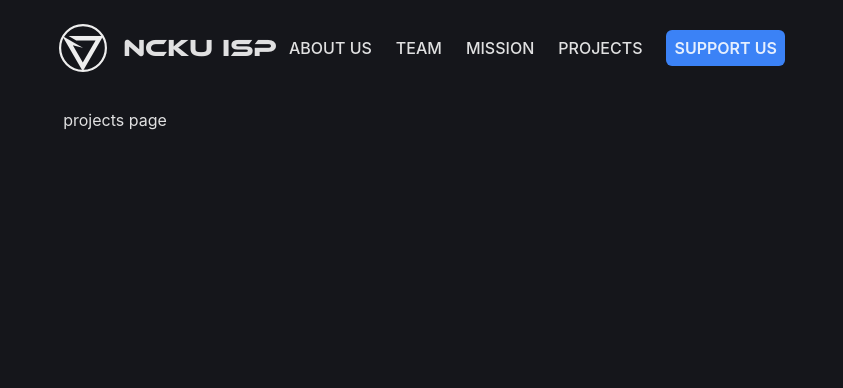
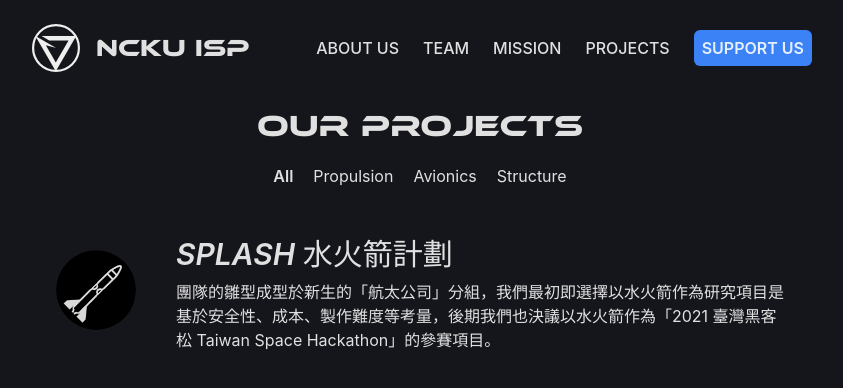
Before and after one commit to wilicw/NCKU-ISP.github.io, a React (Vite) app: page /projects in a window 1280 px wide. Shown: the top 388 px of the page, without its empty margins (220-1063 px from the left). Built offline with nearby package versions, Linux system fonts and the light colour scheme.

Commit message:
feat(projects): add projects list

```diff
--- /dev/null
+++ b/src/pages_data.js
@@ -0,0 +1,72 @@
+import splash_logo from './routers/projects/Splash/splash_logo.png';
+
+const teams = [
+  {
+    name: {
+      zh: '推進',
+      en: 'Propulsion'
+    },
+    description: ''
+  },
+  {
+    name: {
+      zh: '航電',
+      en: 'Avionics'
+    },
+    description: ''
+  },
+  {
+    name: {
+      zh: '結構',
+      en: 'Structure'
+    },
+    description: ''
+  },
+];
+
+const projects_list = [
+  {
+    cover: splash_logo,
+    url: '/projects/splash',
+    name: 'SPLASH 水火箭計劃',
+    description: '團隊的雛型成型於新生的「航太公司」分組，我們最初即選擇以水火箭作為研究項目是基於安全性、成本、製作難度等考量，後期我們也決議以水火箭作為「2021 臺灣黑客松 Taiwan Space Hackathon」的參賽項目。',
+    teams: null
+  },
+  {
+    cover: null,
+    url: '/projects/uno',
+    name: 'UNO 固態發動機',
+    description: '',
+    teams: teams[0]
+  },
+  {
+    cover: null,
+    url: '/projects/thrust_testing',
+    name: '水平推力測試臺',
+    description: '',
+    teams: teams[2]
+  },
+  {
+    cover: null,
+    url: '/projects/isp555',
+    name: 'Avionics ISP555',
+    description: '',
+    teams: teams[1]
+  },
+  {
+    cover: null,
+    url: '/projects/isp8266',
+    name: 'Avionics ISP8266',
+    description: '',
+    teams: teams[1]
+  },
+  {
+    cover: null,
+    url: '/projects/isp32',
+    name: 'Avionics ISP32',
+    description: '',
+    teams: teams[1]
+  },
+];
+
+export { teams, projects_list };
--- a/src/routers/Projects.jsx
+++ b/src/routers/Projects.jsx
@@ -1,7 +1,41 @@
+import { useState } from "react";
+import { Link } from "react-router-dom";
+import { teams, projects_list } from "../pages_data";
+
 function Projects() {
+  const [filter, setFilter] = useState(null);
+
   return (
     <>
-      projects page
+      <div className="text-center max-w-3xl mx-auto">
+        <p className="text-3xl decorative mb-5">Our Projects</p>
+        <div className="flex gap-5 flex-wrap justify-center">
+          <button
+            className={filter == null && 'font-semibold'}
+            onClick={() => setFilter(() => null)}
+          >
+            All
+          </button>
+          {teams.map(t => <button className={filter == t && 'font-semibold'} onClick={() => setFilter(t)}>{t.name.en}</button>)}
+        </div>
+
+        <div className="mt-5">
+          {
+            projects_list.filter((p) => filter == p.teams).map((p, i) =>
+              <Link
+                className={`flex gap-10 items-center rounded-xl p-5 hover:outline outline-2 ${(i % 2) && 'flex-row-reverse'}`}
+                to={p.url}
+              >
+                <img src={p.cover} className="h-20" alt="" />
+                <div>
+                  <div className='text-left text-3xl font-semibold grow italic my-2'>{p.name}</div>
+                  <p className="text-left hidden md:block">{p.description}</p>
+                </div>
+              </Link>
+            )
+          }
+        </div>
+      </div>
     </>
   );
 }
```
